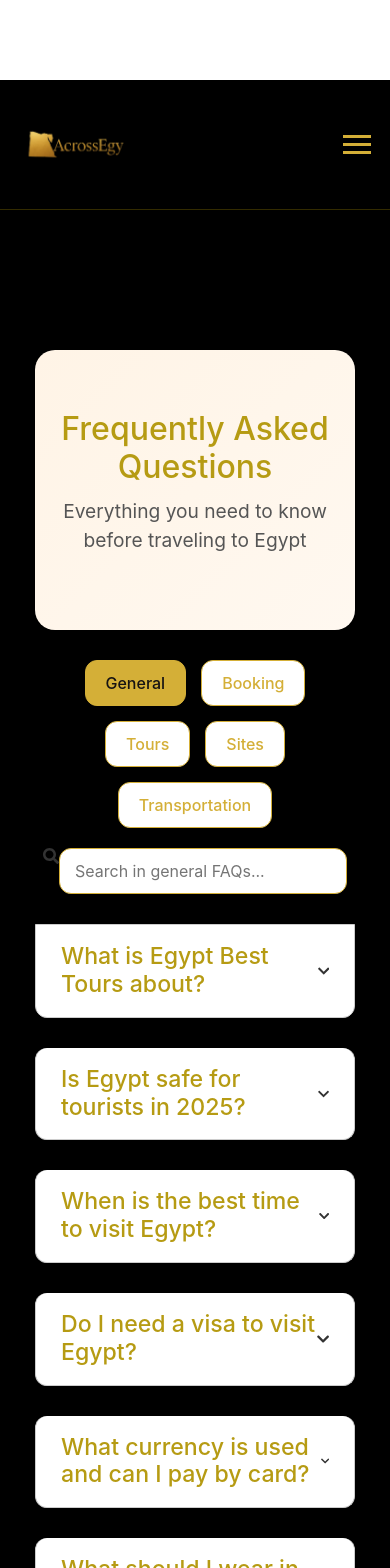
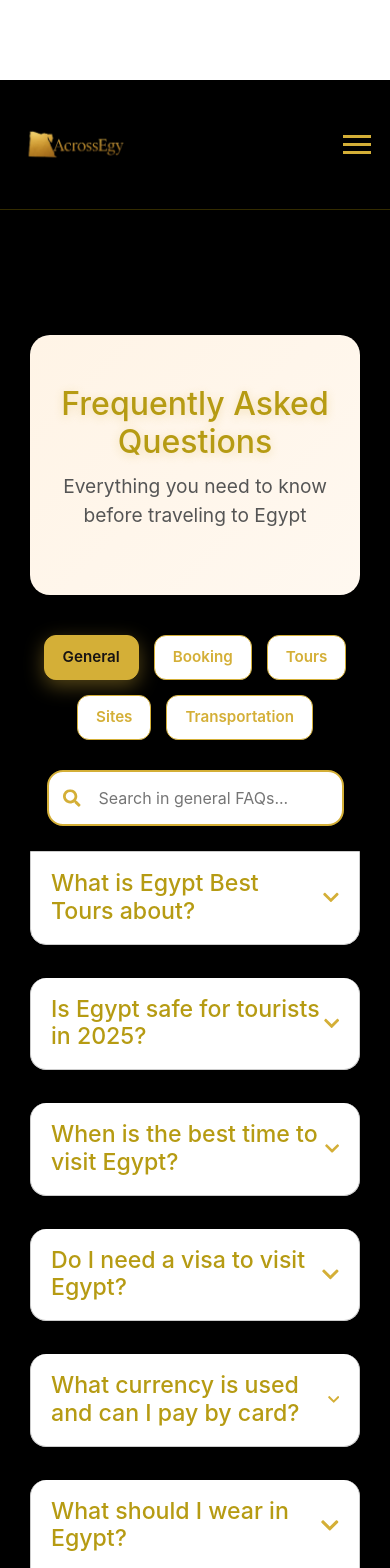
Before and after one commit to NaglaaMahmoud25/Across-Egypt, a React (Vite) app in the folder DEPIProject/: page /faq in a window 390 px wide. Shown: the top 1568 px of the page. Built offline with nearby package versions, Linux system fonts and the light colour scheme.

Commit message:
Refactor FAQ page styles for layout and dark mode
Adjusted margins, paddings, and font sizes for better layout and readability. Enhanced dark mode styles and improved button interactions.

```diff
--- a/DEPIProject/src/pages/FAQ.css
+++ b/DEPIProject/src/pages/FAQ.css
@@ -1,6 +1,6 @@
 .advanced-faq-page {
   max-width: 1000px;
-  margin: 140px auto 50px;
+  margin: 140px auto 80px;
   padding: 20px;
   font-family: "Inter", Arial, sans-serif;
   color: #333;
@@ -10,20 +10,25 @@ body.dark-mode .advanced-faq-page {
   color: #ddd;
 }
 
-/* Hero */
+/* Hero Section */
 .faq-hero {
   text-align: center;
   background: linear-gradient(135deg, #fff4e6, #fff8f0);
   padding: 60px 20px;
   border-radius: 20px;
-  margin-bottom: 30px;
+  margin-bottom: 40px;
   box-shadow: 0 10px 30px rgba(0,0,0,0.1);
+}
+
+body.dark-mode .faq-hero {
+  background: linear-gradient(135deg, #2d1b0d, #1f140b);
 }
 
 .faq-hero h1 {
   font-size: 3rem;
   margin-bottom: 10px;
   color: #d4af37;
+  text-shadow: 0 2px 10px rgba(212, 175, 55, 0.3);
 }
 
 .faq-hero p {
@@ -31,12 +36,16 @@ body.dark-mode .advanced-faq-page {
   color: #555;
 }
 
+body.dark-mode .faq-hero p {
+  color: #aaa;
+}
+
 /* Tabs */
 .faq-tabs {
   display: flex;
   justify-content: center;
   gap: 15px;
-  margin-bottom: 20px;
+  margin-bottom: 30px;
   flex-wrap: wrap;
 }
 
@@ -44,68 +53,126 @@ body.dark-mode .advanced-faq-page {
   background-color: #fff;
   border: 1px solid #d4af37;
   color: #d4af37;
-  padding: 10px 20px;
+  padding: 12px 24px;
   border-radius: 12px;
   cursor: pointer;
-  font-weight: 500;
-  transition: all 0.3s;
+  font-weight: 600;
+  font-size: 1rem;
+  transition: all 0.3s ease;
 }
 
-.faq-tab.active,
 .faq-tab:hover {
+  background-color: #d4af37;
+  color: #161313;
+  transform: translateY(-2px);
+}
+
+.faq-tab.active {
+  background-color: #d4af37;
+  color: #161313;
+  box-shadow: 0 6px 20px rgba(212, 175, 55, 0.4);
+}
+
+body.dark-mode .faq-tab {
+  background-color: #1c1c1c;
+  border-color: #d4af37;
+  color: #d4af37;
+}
+
+body.dark-mode .faq-tab.active,
+body.dark-mode .faq-tab:hover {
   background-color: #d4af37;
   color: #161313;
 }
 
-/* Search */
+/* Search Bar */
 .faq-search {
+  position: relative;
   display: flex;
   justify-content: center;
-  margin-bottom: 30px;
+  margin-bottom: 25px;
+}
+
+.faq-search .search-icon {
+  position: absolute;
+  left: 22%;
+  top: 50%;
+  transform: translateY(-50%);
+  color: #d4af37;
+  font-size: 1.1rem;
+  pointer-events: none;
+  z-index: 2;
 }
 
 .faq-search input {
   width: 60%;
   max-width: 500px;
-  padding: 10px 15px;
-  border-radius: 12px;
-  border: 1px solid #d4af37;
+  padding: 14px 20px 14px 50px;
+  border-radius: 16px;
+  border: 2px solid #d4af37;
   outline: none;
-  font-size: 1rem;
-  transition: all 0.3s;
+  font-size: 1.05rem;
+  background-color: #fff;
+  transition: all 0.3s ease;
 }
 
 .faq-search input:focus {
   border-color: #f1cc4b;
+  box-shadow: 0 0 0 4px rgba(212, 175, 55, 0.2);
+}
+
+body.dark-mode .faq-search input {
+  background-color: #1c1c1c;
+  color: #ddd;
+  border-color: #d4af37;
+}
+
+/* Search Results Counter */
+.search-results-count {
+  text-align: center;
+  color: #d4af37;
+  font-weight: 500;
+  margin-bottom: 20px;
+  font-size: 1.1rem;
+}
+
+body.dark-mode .search-results-count {
+  color: #f1cc4b;
 }
 
 /* Accordion */
 .faq-accordion {
   display: flex;
   flex-direction: column;
-  gap: 15px;
+  gap: 18px;
 }
 
 .accordion-item {
   background-color: #fff;
-  border-radius: 12px;
+  border-radius: 16px;
   box-shadow: 0 6px 20px rgba(0,0,0,0.08);
-  cursor: pointer;
   overflow: hidden;
-  transition: all 0.3s;
+  transition: all 0.4s ease;
   opacity: 0;
-  transform: translateY(20px);
-  animation: fadeInUp 0.6s forwards;
+  transform: translateY(30px);
+  animation: fadeInUp 0.7s forwards;
 }
 
 .accordion-item:nth-child(1) { animation-delay: 0.1s; }
 .accordion-item:nth-child(2) { animation-delay: 0.2s; }
 .accordion-item:nth-child(3) { animation-delay: 0.3s; }
 .accordion-item:nth-child(4) { animation-delay: 0.4s; }
+.accordion-item:nth-child(5) { animation-delay: 0.5s; }
+.accordion-item:nth-child(6) { animation-delay: 0.6s; }
 
 .accordion-item:hover {
-  transform: translateY(-2px);
-  box-shadow: 0 10px 30px rgba(0,0,0,0.15);
+  transform: translateY(-4px);
+  box-shadow: 0 15px 35px rgba(0,0,0,0.15);
+}
+
+body.dark-mode .accordion-item {
+  background-color: #1c1c1c;
+  box-shadow: 0 6px 20px rgba(0,0,0,0.4);
 }
 
 /* Question */
@@ -113,33 +180,47 @@ body.dark-mode .advanced-faq-page {
   display: flex;
   justify-content: space-between;
   align-items: center;
-  padding: 18px 25px;
-  font-weight: 500;
-  font-size: 1.1rem;
+  padding: 20px 28px;
+  font-weight: 600;
+  font-size: 1.15rem;
+  cursor: pointer;
+  user-select: none;
 }
 
 .accordion-question h3 {
   margin: 0;
+  color: #333;
+}
+
+body.dark-mode .accordion-question h3 {
+  color: #eee;
+}
+
+.accordion-question svg {
+  color: #d4af37;
+  font-size: 1.3rem;
+  transition: transform 0.3s ease;
+}
+
+.accordion-item.open .accordion-question svg {
+  transform: rotate(180deg);
 }
 
 /* Answer */
 .accordion-answer {
   max-height: 0;
   overflow: hidden;
-  padding: 0 25px;
-  background: #f9f9f9;
-  transition: max-height 0.3s ease, padding 0.3s ease;
+  padding: 0 28px;
+  background: #fdfaf5;
+  color: #444;
+  font-size: 1.02rem;
+  line-height: 1.7;
+  transition: max-height 0.4s ease, padding 0.4s ease;
 }
 
 .accordion-item.open .accordion-answer {
-  padding: 15px 25px;
-  max-height: 200px;
-}
-
-/* Dark Mode */
-body.dark-mode .accordion-item {
-  background-color: #1c1c1c;
-  color: #ddd;
+  max-height: 500px; /* يكفي لأي إجابة طويلة */
+  padding: 20px 28px;
 }
 
 body.dark-mode .accordion-answer {
@@ -147,15 +228,55 @@ body.dark-mode .accordion-answer {
   color: #ccc;
 }
 
-/* No results */
+/* No Results */
 .no-results {
   text-align: center;
   font-style: italic;
   color: #888;
-  padding: 20px;
+  padding: 40px 20px;
+  font-size: 1.1rem;
 }
 
-/* Animations */
+body.dark-mode .no-results {
+  color: #777;
+}
+
+/* Load More Button */
+.load-more-container {
+  text-align: center;
+  margin: 50px 0 20px;
+}
+
+.load-more-btn {
+  background-color: transparent;
+  color: #d4af37;
+  border: 2px solid #d4af37;
+  padding: 14px 40px;
+  border-radius: 50px;
+  font-size: 1.1rem;
+  font-weight: 600;
+  cursor: pointer;
+  transition: all 0.4s ease;
+}
+
+.load-more-btn:hover {
+  background-color: #d4af37;
+  color: #161313;
+  transform: translateY(-3px);
+  box-shadow: 0 10px 25px rgba(212, 175, 55, 0.3);
+}
+
+body.dark-mode .load-more-btn {
+  color: #d4af37;
+  border-color: #d4af37;
+}
+
+body.dark-mode .load-more-btn:hover {
+  background-color: #d4af37;
+  color: #161313;
+}
+
+/* Animation */
 @keyframes fadeInUp {
   to {
     opacity: 1;
@@ -166,18 +287,48 @@ body.dark-mode .accordion-answer {
 /* Responsive */
 @media (max-width: 768px) {
   .advanced-faq-page {
-    margin: 120px 15px 50px;
+    margin: 110px 15px 60px;
+    padding: 15px;
   }
 
+  .faq-hero h1 {
+    font-size: 2.3rem;
+  }
+
+  .faq-hero {
+    padding: 50px 15px;
+  }
+
+  .faq-search .search-icon {
+    left: 10%;
+  }
+
+  .faq-search input {
+    width: 90%;
+    padding-left: 50px;
+  }
+
+  .accordion-question {
+    font-size: 1.05rem;
+    padding: 18px 20px;
+  }
+
+  .accordion-answer {
+    font-size: 1rem;
+  }
+
+  .faq-tab {
+    padding: 10px 18px;
+    font-size: 0.95rem;
+  }
+}
+
+@media (max-width: 480px) {
   .faq-hero h1 {
     font-size: 2rem;
   }
 
-  .accordion-question {
+  .faq-search input {
     font-size: 1rem;
   }
-
-  .faq-search input {
-    width: 90%;
-  }
 }
```
